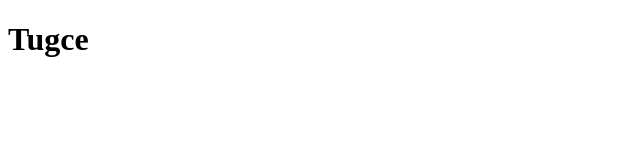
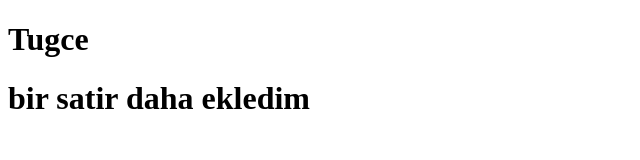
Before and after one commit to tugcese/VScode, a plain HTML site: page index.html in a window 1280 px wide. Shown: the whole page, without its empty margins (0-640 px from the left). Drawn offline with Linux system fonts and the light colour scheme.

Commit message:
eklemeyi unuttum

```diff
--- a/index.html
+++ b/index.html
@@ -7,5 +7,6 @@
 </head>
 <body>
     <h1>Tugce</h1>
+    <h1>bir satir daha ekledim</h1>
 </body>
 </html>
```
